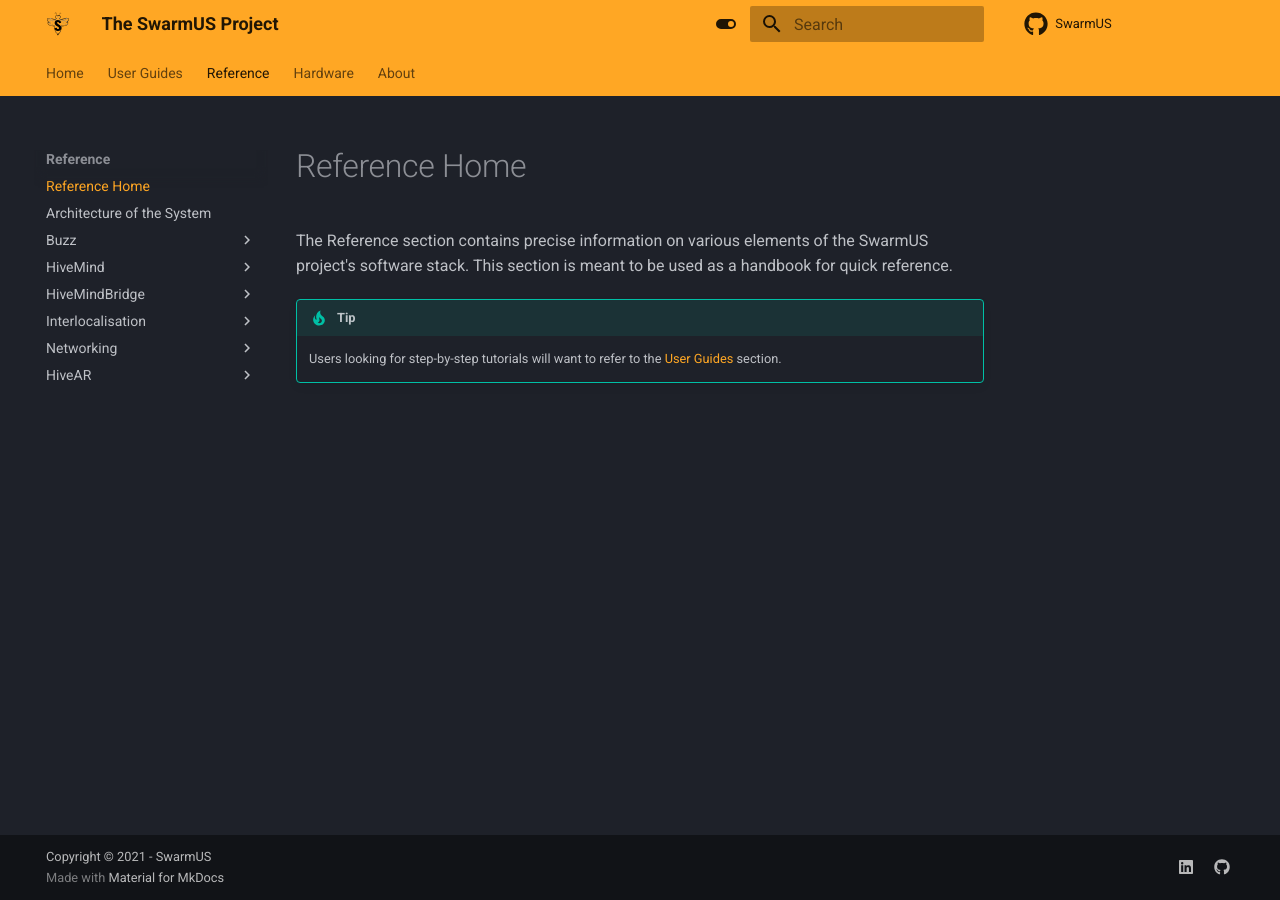
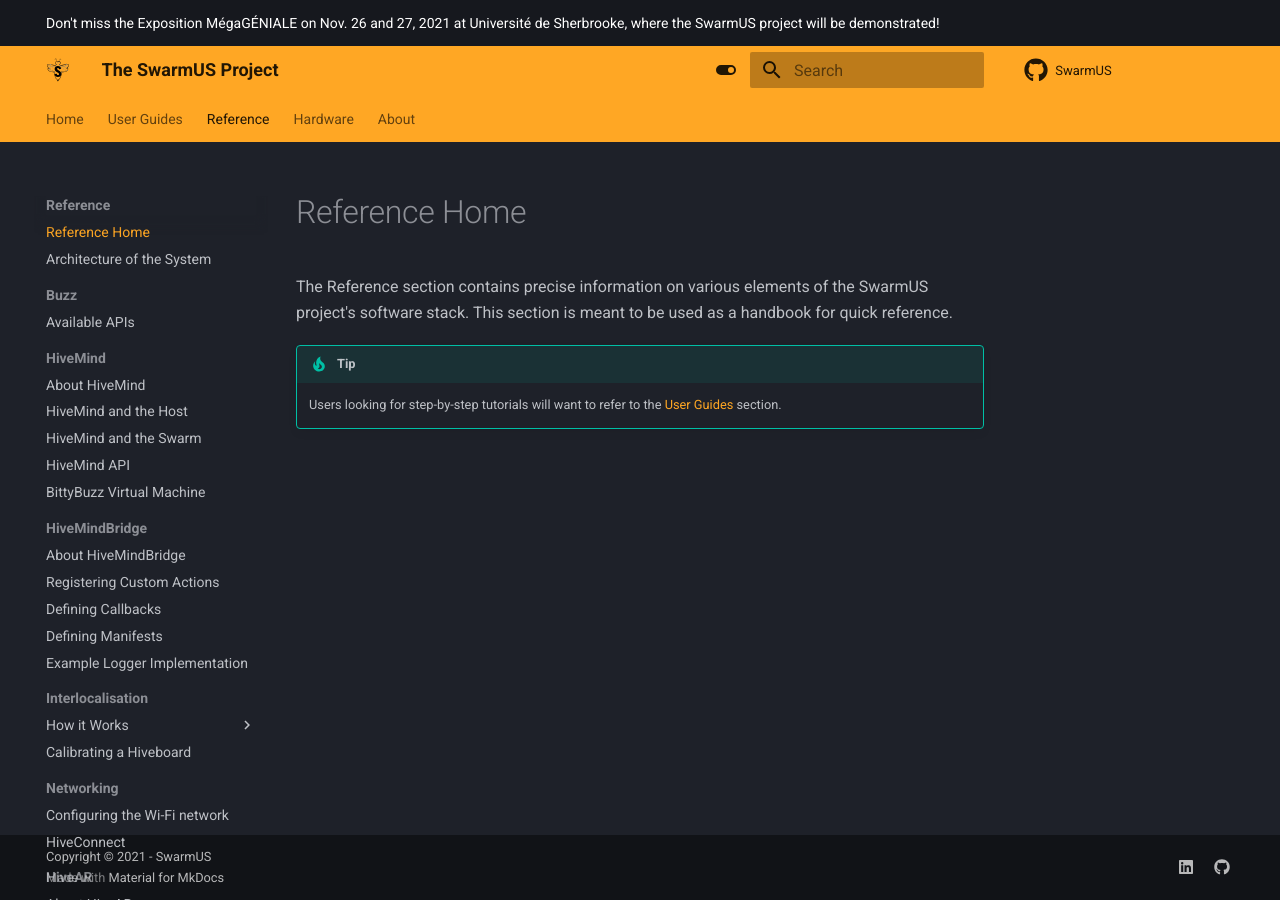
Before and after one commit to SwarmUS/SwarmUS-doc, an MkDocs documentation site: the page built from docs/sections/reference/index.md, in a window 1280 px wide. Built offline with MkDocs 1.6.1 and Material for MkDocs 9.7.7, drawn with Linux system fonts in a browser that asks for light colours.

Commit message:
update mkdocs and add banner

```diff
--- a/mkdocs.yml
+++ b/mkdocs.yml
@@ -70,10 +70,13 @@
       toggle:
         icon: material/toggle-switch-off-outline
         name: Switch to dark mode
-
   features:
     - navigation.tabs
+    - navigation.tabs.sticky
     - navigation.top
+    - navigation.tracking
+    - navigation.sections
+
   logo: assets/SVG_S_Swarm_Abeille.svg
   favicon: assets/SVG_S_Swarm_Abeille.svg
   icon:
--- a/requirements.txt
+++ b/requirements.txt
@@ -1,4 +1,4 @@
-mkdocs==1.2.1
-mkdocs-material==7.1.8
+mkdocs==1.2.3
+mkdocs-material==7.3.0
 lightgallery==0.5
 mkdocs-mermaid2-plugin==0.5.2
--- a/theme/main.html
+++ b/theme/main.html
@@ -19,3 +19,7 @@
     }
     </script>
 {% endblock scripts %}
+
+{% block announce %}
+Don't miss the Exposition MégaGÉNIALE on Nov. 26 and 27, 2021 at Université de Sherbrooke, where the SwarmUS project will be demonstrated!
+{% endblock announce %}
```
